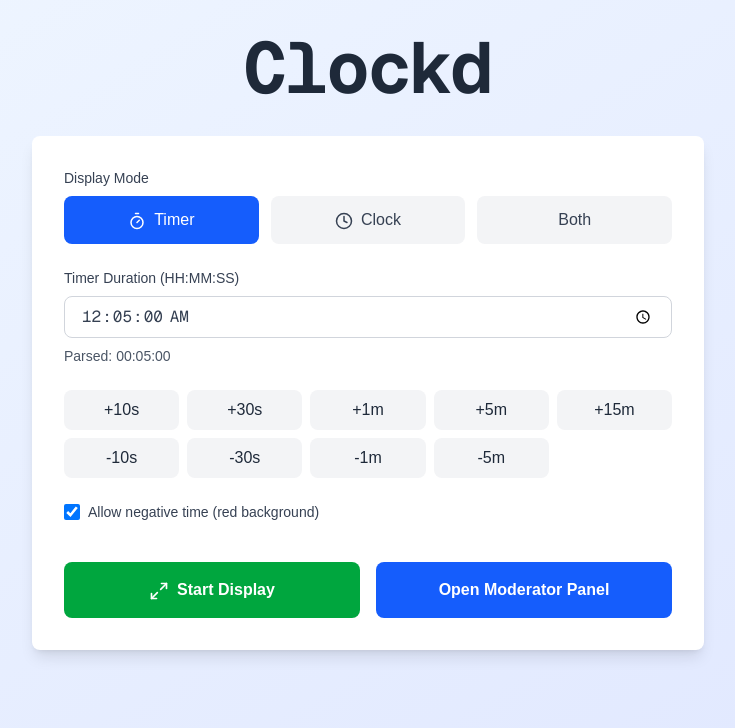
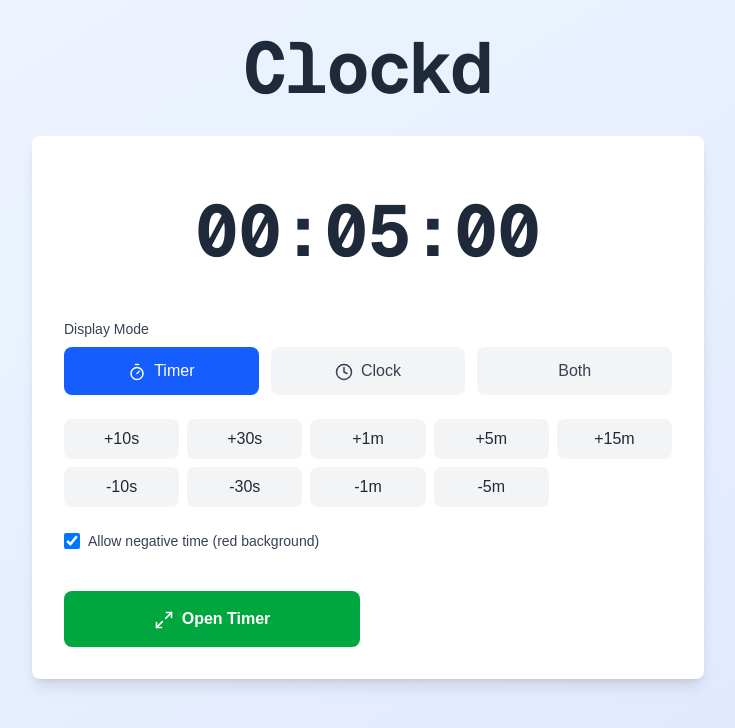
Before and after one commit to thisisamondi/event-timer, a Next.js app: page / in a window 1280 px wide. Shown: the top 728 px of the page, without its empty margins (272-1007 px from the left). Built offline with nearby package versions, Linux system fonts and the light colour scheme.

Commit message:
add a timer display on start page

```diff
--- a/components/views/SetupView.tsx
+++ b/components/views/SetupView.tsx
@@ -15,7 +15,6 @@ type Props = {
   setAllowNegative: (v: boolean) => void;
 
   onStartDisplay: () => void;
-  onStartModerator: () => void;
 };
 
 function pad2(n: number) {
@@ -92,7 +91,6 @@ export function SetupView({
   allowNegative,
   setAllowNegative,
   onStartDisplay,
-  onStartModerator,
 }: Props) {
   const parsedSeconds = parseHmsToSeconds(durationInput);
   const isValid = parsedSeconds !== null && parsedSeconds > 0;
@@ -116,13 +114,47 @@ export function SetupView({
   ];
 
   return (
-    <div className="min-h-screen bg-gradient-to-br from-blue-50 to-indigo-100 p-8">
+    <div className="min-h-screen bg-linear-to-br from-blue-50 to-indigo-100 p-8">
       <div className="max-w-2xl mx-auto">
         <h1 className="text-center text-gray-800 mb-8 font-mono font-bold tracking-tight text-6xl sm:text-7xl">
           Clockd
         </h1>
 
         <div className="bg-white rounded-lg shadow-lg p-8 space-y-6">
+          {/* Timer display */}
+          <div className="flex justify-center">
+            <div className="inline-block  text-gray-800  px-6 py-4">
+              <div className="flex justify-center">
+                <input
+                  type="text"
+                  inputMode="numeric"
+                  value={durationInput}
+                  placeholder="00:05:00"
+                  onChange={(e) => setDurationInput(e.target.value)}
+                  onBlur={() => {
+                    const normalized = normalizeHms(durationInput);
+                    if (normalized) setDurationInput(normalized);
+                  }}
+                  onKeyDown={(e) => {
+                    if (e.key === "Enter") {
+                      const normalized = normalizeHms(durationInput);
+                      if (normalized) setDurationInput(normalized);
+                      (e.target as HTMLInputElement).blur();
+                    }
+                  }}
+                  className={[
+                    "text-6xl sm:text-7xl font-mono font-bold text-center",
+                    "bg-transparent outline-none border-b-2",
+                    isValid
+                      ? "border-transparent focus:border-blue-500"
+                      : "border-red-400",
+                    "w-[10ch]",
+                  ].join(" ")}
+                />
+              </div>
+            </div>
+          </div>
+
           {/* Display Mode */}
           <div>
             <label className="block text-sm font-medium text-gray-700 mb-2">
@@ -169,49 +201,6 @@ export function SetupView({
               </button>
             </div>
           </div>
-          {/* Duration HH:MM:SS */}
-          {(mode == "countdown" || mode == "both") && (
-            <div>
-              <label className="block text-sm font-medium text-gray-700 mb-2">
-                Timer Duration (HH:MM:SS)
-              </label>
-
-              <input
-                type="time"
-                step="1"
-                inputMode="numeric"
-                value={durationInput}
-                onChange={(e) => setDurationInput(e.target.value)}
-                onBlur={() => {
-                  const normalized = normalizeHms(durationInput);
-                  if (normalized) setDurationInput(normalized);
-                }}
-                className={[
-                  "w-full px-4 py-2 border rounded-lg focus:ring-2 focus:border-transparent font-mono text-gray-700",
-                  isValid
-                    ? "border-gray-300 focus:ring-blue-500"
-                    : "border-red-300 focus:ring-red-400",
-                ].join(" ")}
-              />
-
-              <div className="mt-2 text-sm">
-                {isValid ? (
-                  <span className="text-gray-600">
-                    Parsed:{" "}
-                    <span className="font-medium">
-                      {secondsToHms(parsedSeconds!)}
-                    </span>
-                  </span>
-                ) : (
-                  <span className="text-red-600">
-                    Enter a valid time like{" "}
-                    <span className="font-mono">00:05:00</span> (MM and SS must
-                    be 00–59).
-                  </span>
-                )}
-              </div>
-            </div>
-          )}
 
           {/* Quick adjust buttons */}
           {(mode == "countdown" || mode == "both") && (
@@ -251,7 +240,7 @@ export function SetupView({
           )}
 
           {/* Start buttons */}
-          <div className="grid grid-cols-2 gap-4 pt-4">
+          <div className="grid grid-cols-2 gap-4 pt-4 mx-auto">
             <button
               type="button"
               onClick={onStartDisplay}
@@ -259,16 +248,7 @@ export function SetupView({
               className="py-4 bg-green-600 text-white rounded-lg font-semibold hover:bg-green-700 transition disabled:opacity-50 disabled:cursor-not-allowed"
             >
               <Maximize2 className="inline mr-2" size={20} />
-              Start Display
-            </button>
-
-            <button
-              type="button"
-              onClick={onStartModerator}
-              disabled={!isValid}
-              className="py-4 bg-blue-600 text-white rounded-lg font-semibold hover:bg-blue-700 transition disabled:opacity-50 disabled:cursor-not-allowed"
-            >
-              Open Moderator Panel
+              Open Timer
             </button>
           </div>
         </div>
```
